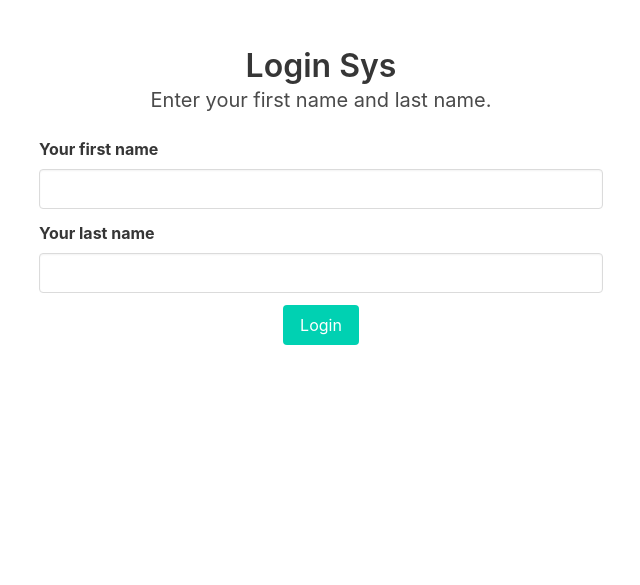
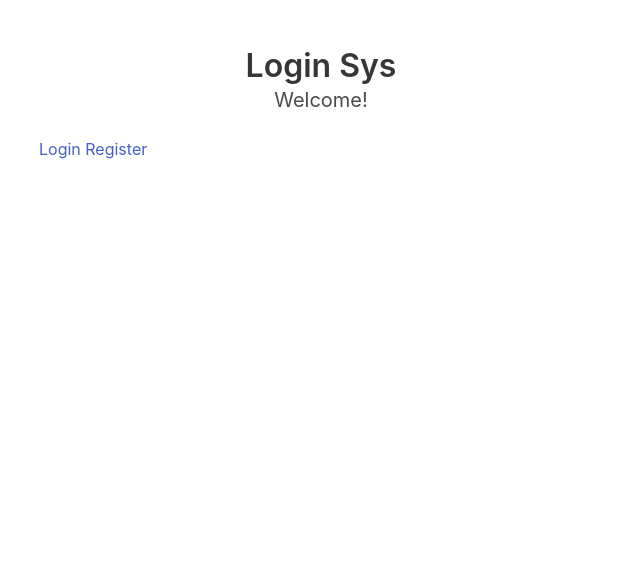
Before and after one commit to bonasunu/micro-projects, a Flask app: page / in a window 1280 px wide. Shown: the top 585 px of the page, without its empty margins (319-959 px from the left). Run offline with Flask 2, Linux system fonts and the light colour scheme; some libraries are stand-ins or nearby versions.

Commit message:
edit index.html

```diff
--- a/capstone/loginsys/templates/index.html
+++ b/capstone/loginsys/templates/index.html
@@ -4,28 +4,11 @@
 
 <div class="container">
     <h1 class="title has-text-centered">Login Sys</h1>
-    <h3 class="subtitle has-text-centered">Enter your first name and last name.</h3>
+    <h3 class="subtitle has-text-centered">Welcome!</h3>
     <div class="columns is-centered">
         <div class="column is-half">
-            <form action="">
-                <div class="field">
-                    <label for="first-name" class="label">Your first name</label>
-                    <div class="control">
-                        <input type="text" name="first-name" class="input">
-                    </div>
-                </div>
-                <div class="field">
-                    <label for="last-name" class="label">Your last name</label>
-                    <div class="control">
-                        <input type="text" name="last-name" class="input">
-                    </div>
-                </div>
-                <div class="field has-addons has-addons-centered">
-                    <div class="control">
-                        <button class="button is-primary">Login</button>
-                    </div>
-                </div>
-            </form>
+            <a href="{{ url_for('login') }}">Login</a>
+            <a href="{{ url_for('register') }}">Register</a>
         </div>
     </div>
 </div>
```
